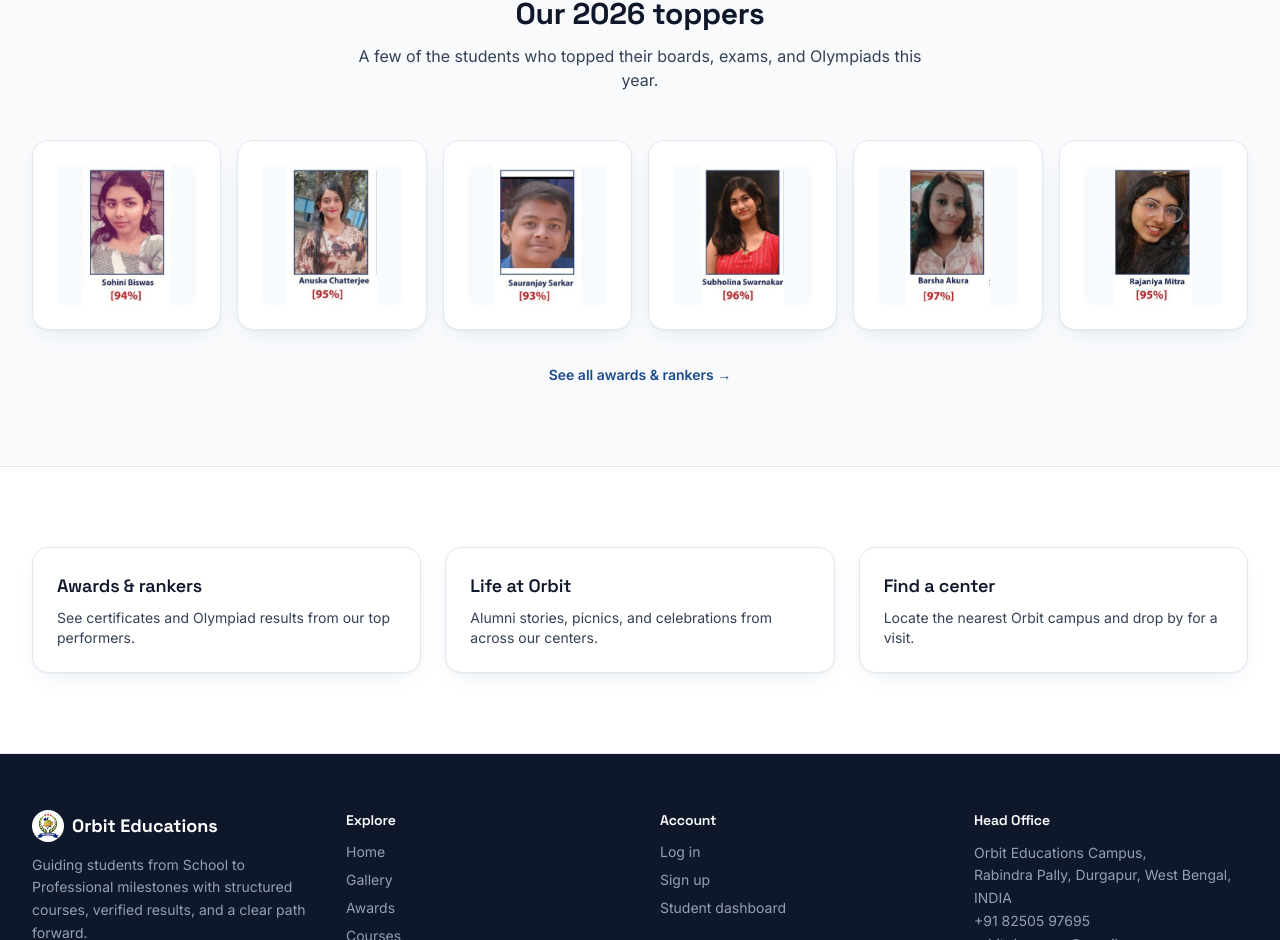
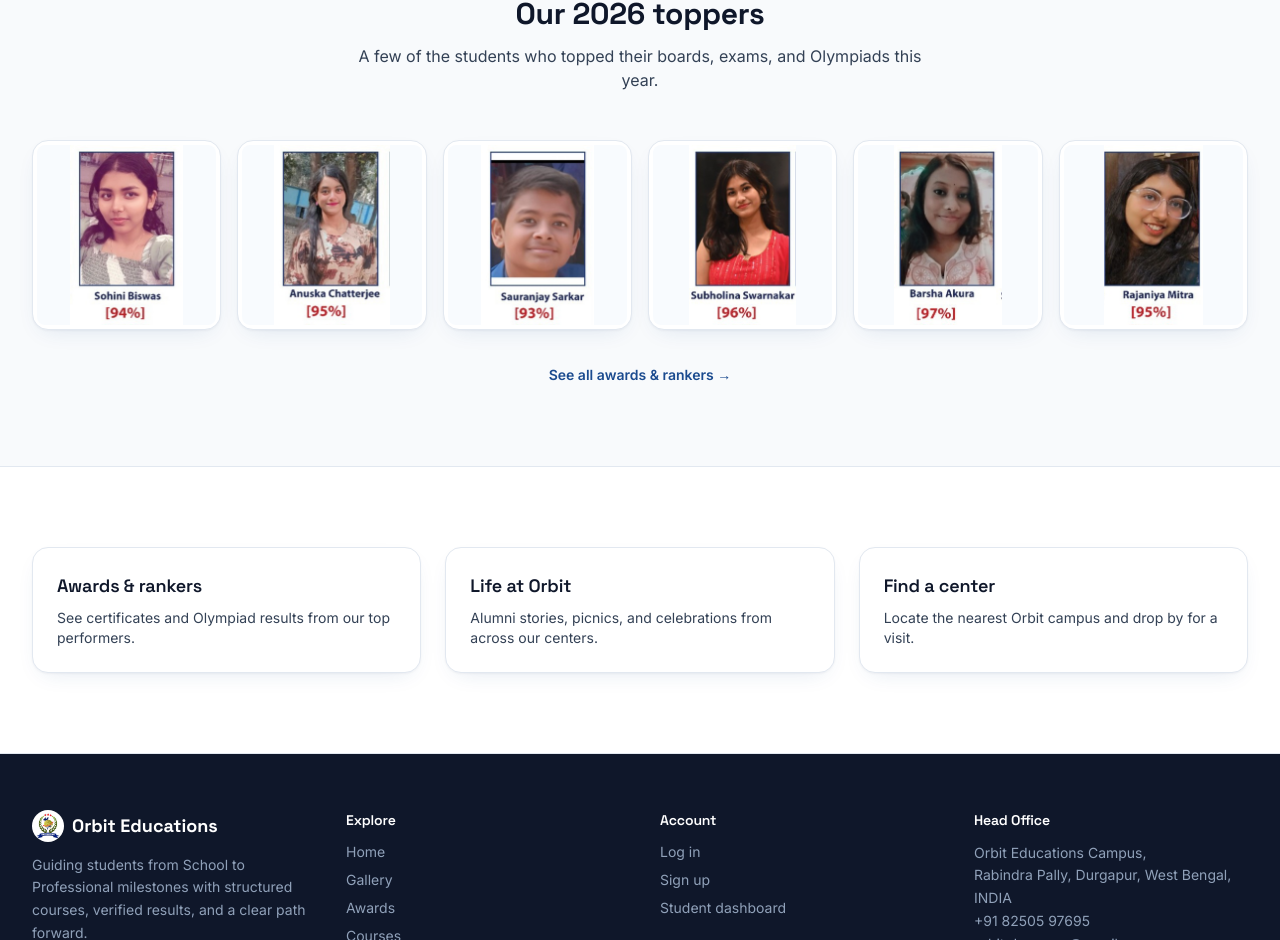
Before and after one commit to DEBTULYA2005/OrbitEducations, a React (Vite) app: page / in a window 1280 px wide. Shown: the part 1493-2433 px from the top of the page. Built offline with nearby package versions, Linux system fonts and the light colour scheme; no server answers.

Commit message:
Tailwind importent logic used in tooper's card

```diff
--- a/src/pages/HomePage.jsx
+++ b/src/pages/HomePage.jsx
@@ -205,7 +205,7 @@
               <Card
                 key={topper.name}
                 hoverable
-                className="mx-auto w-full max-w-[270px] overflow-hidden p-1"
+                className="mx-auto w-full max-w-[270px] overflow-hidden !p-1"
               >
                 <div className="aspect-square overflow-hidden rounded-lg bg-orbit-blue-50/40">
                   <img
```
